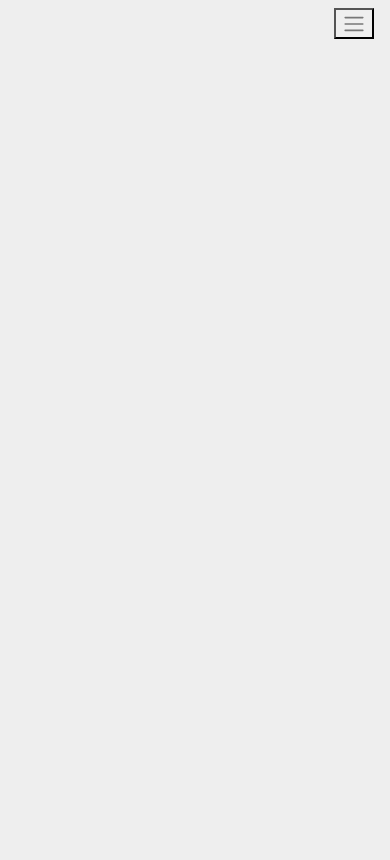
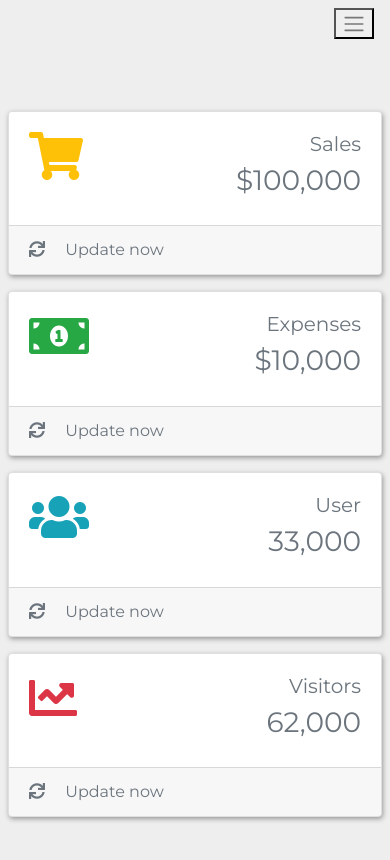
Before and after one commit to klevamane/kleva_ui, a plain HTML site: page admin_dashboard.html in a window 390 px wide. Drawn offline with nearby package versions, Linux system fonts and the light colour scheme.

Commit message:
add card section and make it responsive

```diff
--- a/admin_dashboard.html
+++ b/admin_dashboard.html
@@ -199,6 +199,113 @@
     <!-- END OF MODAL -->
 
 
+    <!-- CARDS -->
+
+    <div class="container-fluid">
+        <div class="row">
+            <div class="col-xl-10 col-md-8 col-lg-9 ml-auto">
+                <div class="row pt-5 mt-md-3 mb-5">
+                    <div class="col-sm-6 p-2 col-xl-3">
+
+                        <!-- CARD -->
+                        <div class="card custom-card-common">
+                            <div class="card-body">
+                                <!-- make the fontawesome icon and the text be on the same line by making the div flex - d-flex -->
+                                <!-- then make space in between by justify-content-between -->
+                                <div class="d-flex justify-content-between">
+                                    <i class="fas fa-shopping-cart fa-3x text-warning"></i>
+                                    <div class="text-right text-secondary">
+                                        <h5>Sales</h5>
+                                        <h3>$100,000 </h3>
+                                    </div>
+                                </div>
+                            </div>
+                            <div class="card-footer text-secondary">
+                                <i class="fas fa-sync mr-3"></i>
+                                <span>Update now</span>
+                            </div>
+                        </div>
+
+                        <!-- END OF CARD -->
+
+
+                    </div>
+
+                    <div class="col-sm-6 p-2 col-xl-3">
+
+                         <!-- CARD -->
+                         <div class="card custom-card-common">
+                                <div class="card-body">
+                                    <!-- make the fontawesome icon and the text be on the same line by making the div flex - d-flex -->
+                                    <!-- then make space in between by justify-content-between -->
+                                    <div class="d-flex justify-content-between">
+                                        <i class="fas fa-money-bill-alt fa-3x text-success"></i>
+                                        <div class="text-right text-secondary">
+                                            <h5>Expenses</h5>
+                                            <h3>$10,000 </h3>
+                                        </div>
+                                    </div>
+                                </div>
+                                <div class="card-footer text-secondary">
+                                    <i class="fas fa-sync mr-3"></i>
+                                    <span>Update now</span>
+                                </div>
+                            </div>
+
+                            <!-- END OF CARD -->
+                    </div>
+
+                    <div class="col-sm-6 p-2 col-xl-3">
+                         <!-- CARD -->
+                         <div class="card custom-card-common">
+                                <div class="card-body">
+                                    <!-- make the fontawesome icon and the text be on the same line by making the div flex - d-flex -->
+                                    <!-- then make space in between by justify-content-between -->
+                                    <div class="d-flex justify-content-between">
+                                        <i class="fas fa-users fa-3x text-info"></i>
+                                        <div class="text-right text-secondary">
+                                            <h5>User</h5>
+                                            <h3>33,000 </h3>
+                                        </div>
+                                    </div>
+                                </div>
+                                <div class="card-footer text-secondary">
+                                    <i class="fas fa-sync mr-3"></i>
+                                    <span>Update now</span>
+                                </div>
+                            </div>
+
+                            <!-- END OF CARD -->
+                    </div>
+
+                    <div class="col-sm-6 p-2 col-xl-3">
+     <!-- CARD -->
+     <div class="card custom-card-common">
+            <div class="card-body">
+                <!-- make the fontawesome icon and the text be on the same line by making the div flex - d-flex -->
+                <!-- then make space in between by justify-content-between -->
+                <div class="d-flex justify-content-between">
+                    <i class="fas fa-chart-line fa-3x text-danger"></i>
+                    <div class="text-right text-secondary">
+                        <h5>Visitors</h5>
+                        <h3>62,000 </h3>
+                    </div>
+                </div>
+            </div>
+            <div class="card-footer text-secondary">
+                <i class="fas fa-sync mr-3"></i>
+                <span>Update now</span>
+            </div>
+        </div>
+
+        <!-- END OF CARD -->
+                    </div>
+                </div>
+            </div>
+        </div>
+    </div>
+    <!-- END OF CARDS -->
+
     <!-- Optional JavaScript -->
     <!-- jQuery first, then Popper.js, then Bootstrap JS -->
     <script src="https://code.jquery.com/jquery-3.3.1.slim.min.js"
--- a/style.css
+++ b/style.css
@@ -100,3 +100,15 @@ body {
         position: static;
     }
 }
+
+/* CARDS */
+
+.custom-card-common {
+    box-shadow: 1px 2px 5px #999;
+    transition: all .4s;
+}
+
+.custom-card-common:hover {
+    box-shadow: 1px 2px 13px #999;
+    transform: translateY(-1px);
+}
```
